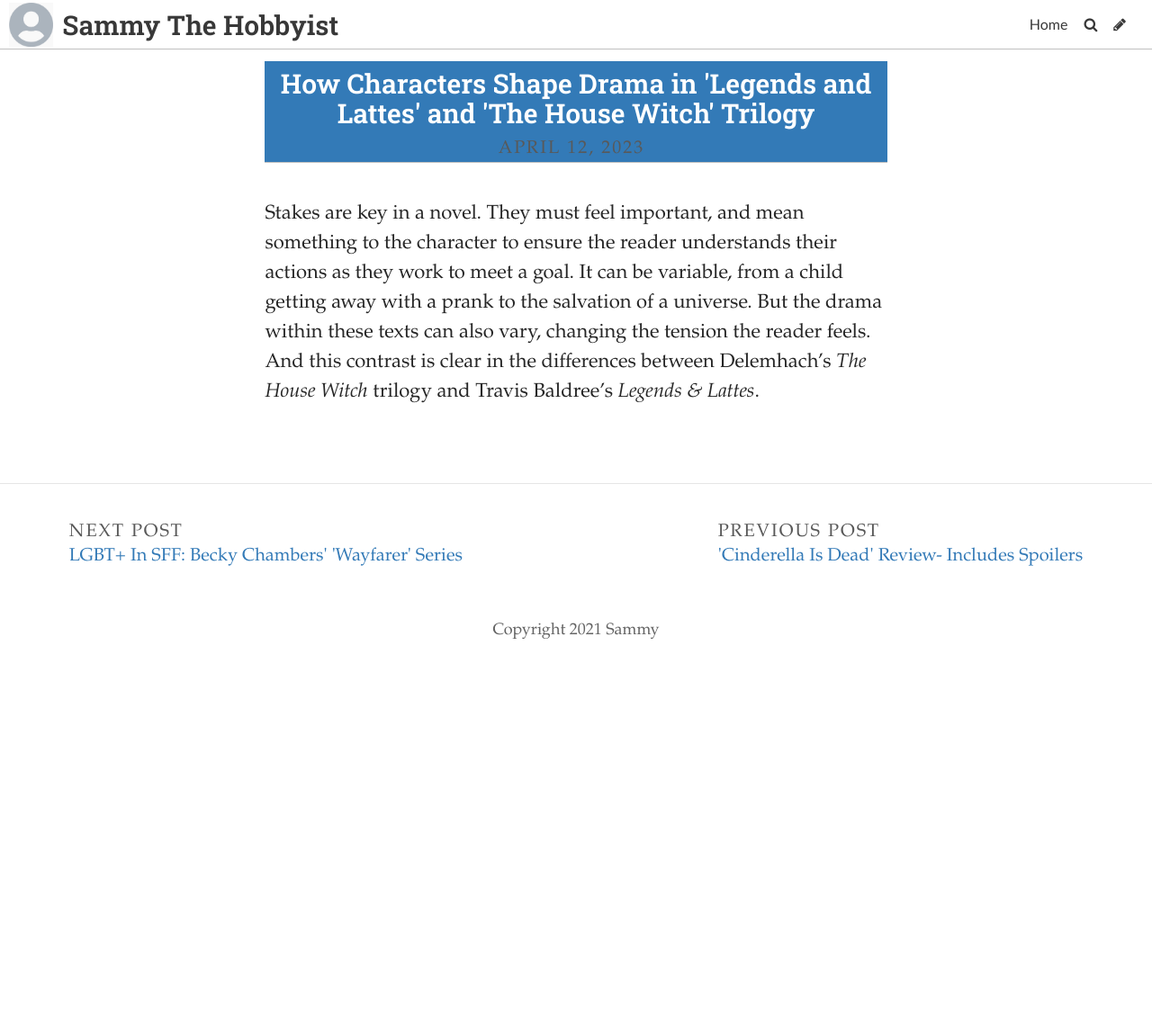
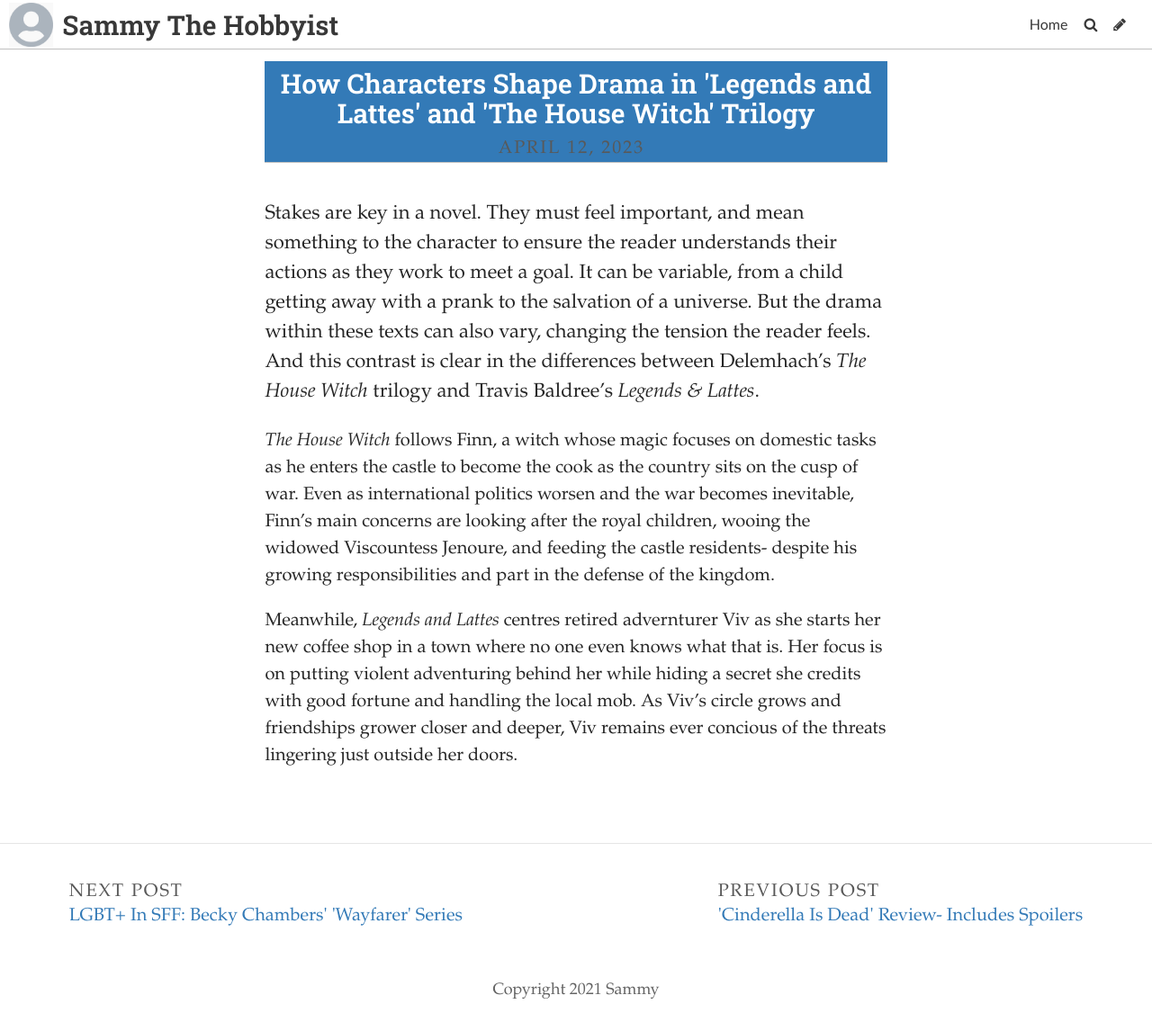
Before and after one commit to SammySpinsAYarn/Blog, a Jekyll site: the page built from _posts/2023-05-09-how-characters-shape-drama-in-legends-and-lattes-and-the-house-witch-trilogy.md, in a window 1280 px wide. Shown: the whole page at 90% size. Built offline with Jekyll 4.4.1, drawn with Linux system fonts in a browser that asks for light colours; some web fonts are replaced; before the commit the page ends 900 px from its top, so only the background shows below that.

Commit message:
Update Post “2023-05-09-how-characters-shape-drama-in-legends-and-lattes-and-the-house-witch-trilogy”

```diff
--- a/_posts/2023-05-09-how-characters-shape-drama-in-legends-and-lattes-and-the-house-witch-trilogy.md
+++ b/_posts/2023-05-09-how-characters-shape-drama-in-legends-and-lattes-and-the-house-witch-trilogy.md
@@ -7,3 +7,7 @@
 comments: false
 ---
 S﻿takes are key in a novel. They must feel important, and mean something to the character to ensure the reader understands their actions as they work to meet a goal. It can be variable, from a child getting away with a prank to the salvation of a universe. But the drama within these texts can also vary, changing the tension the reader feels. And this contrast is clear in the differences between Delemhach's *The House Witch* trilogy and Travis Baldree's *Legends & Lattes*.
+
+*T﻿he House Witch* follows Finn, a witch whose magic focuses on domestic tasks as he enters the castle to become the cook as the country sits on the cusp of war. Even as international politics worsen and the war becomes inevitable, Finn's main concerns are looking after the royal children, wooing the widowed Viscountess Jenoure, and feeding the castle residents- despite his growing responsibilities and part in the defense of the kingdom.
+
+M﻿eanwhile, *Legends and Lattes* centres retired advernturer Viv as she starts her new coffee shop in a town where no one even knows what that is. Her focus is on putting violent adventuring behind her while hiding a secret she credits with good fortune and handling the local mob. As Viv's circle grows and friendships grower closer and deeper, Viv remains ever concious of the threats lingering just outside her doors.
```
